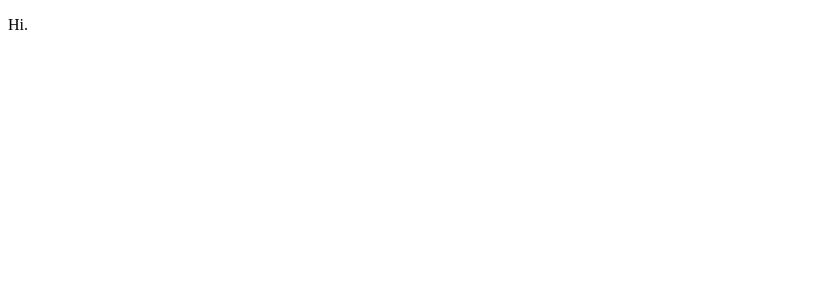
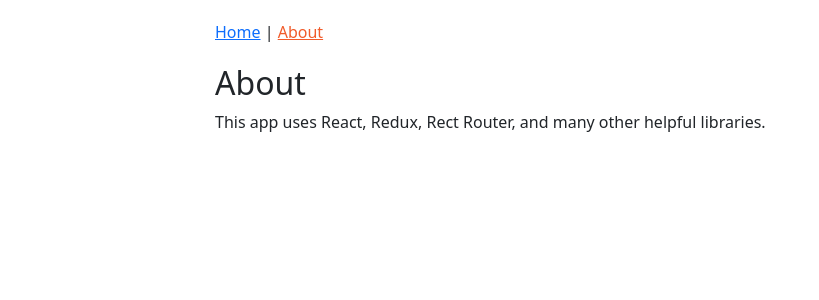
Before and after one commit to LeoRoma/react-redux, a React (Create React App) app: page /about in a window 1280 px wide. Shown: the top 300 px of the page, without its empty margins (0-819 px from the left). Built offline with nearby package versions, Linux system fonts and the light colour scheme.

Commit message:
create header

```diff
--- /dev/null
+++ b/src/components/App.js
@@ -0,0 +1,17 @@
+import React from "react";
+import { Route } from "react-router-dom";
+import AboutPage from "./about/AboutPage";
+import Header from "./common/Header";
+import HomePage from "./home/HomePage";
+
+function App() {
+  return (
+    <div className="contaniner-fluid">
+      <Header />
+      <Route exact path="/" component={HomePage} />
+      <Route path="/about" component={AboutPage} />
+    </div>
+  );
+}
+
+export default App;
--- a/src/components/about/AboutPage.js
+++ b/src/components/about/AboutPage.js
@@ -1,12 +1,12 @@
 import React from "react";
 
-const AboutPage = () => {
+const AboutPage = () => (
   <div>
     <h2>About</h2>
     <p>
       This app uses React, Redux, Rect Router, and many other helpful libraries.
     </p>
-  </div>;
-};
+  </div>
+);
 
 export default AboutPage;
--- /dev/null
+++ b/src/components/common/Header.js
@@ -0,0 +1,20 @@
+import React from "react";
+import { NavLink } from "react-router-dom";
+
+const Header = () => {
+  const activeStyle = { color: "#F15B2A" };
+
+  return (
+    <nav>
+      <NavLink to="/" activeStyle={activeStyle} exact>
+        Home
+      </NavLink>
+      {" | "}
+      <NavLink to="/about" activeStyle={activeStyle}>
+        About
+      </NavLink>
+    </nav>
+  );
+};
+
+export default Header;
--- a/src/components/home/HomePage.js
+++ b/src/components/home/HomePage.js
@@ -1,14 +1,14 @@
 import React from "react";
 import { Link } from "react-router-dom";
 
-const HomePage = () => {
+const HomePage = () => (
   <div className="jumbotron">
     <h1>Pluralsight Administration</h1>
     <p>React, Redux and React Router for ultra-responsive web apps.</p>
     <Link to="about" className="btn btn-primary btn-lg">
       Learn more
     </Link>
-  </div>;
-};
+  </div>
+);
 
 export default HomePage;
--- /dev/null
+++ b/src/index.css
@@ -0,0 +1,8 @@
+#app {
+  max-width: 850px;
+  margin: 0 auto;
+}
+
+nav {
+  padding: 20px 0 20px 0;
+}
--- a/src/index.js
+++ b/src/index.js
@@ -1,8 +1,13 @@
 import React from "react";
 import { render } from "react-dom";
+import { BrowserRouter as Router } from "react-router-dom";
+import "bootstrap/dist/css/bootstrap.min.css";
+import App from "./components/App";
+import "./index.css";
 
-function Hi() {
-  return <p>Hi.</p>;
-}
-
-render(<Hi />, document.getElementById("app"));
+render(
+  <Router>
+    <App />
+  </Router>,
+  document.getElementById("app")
+);
```
